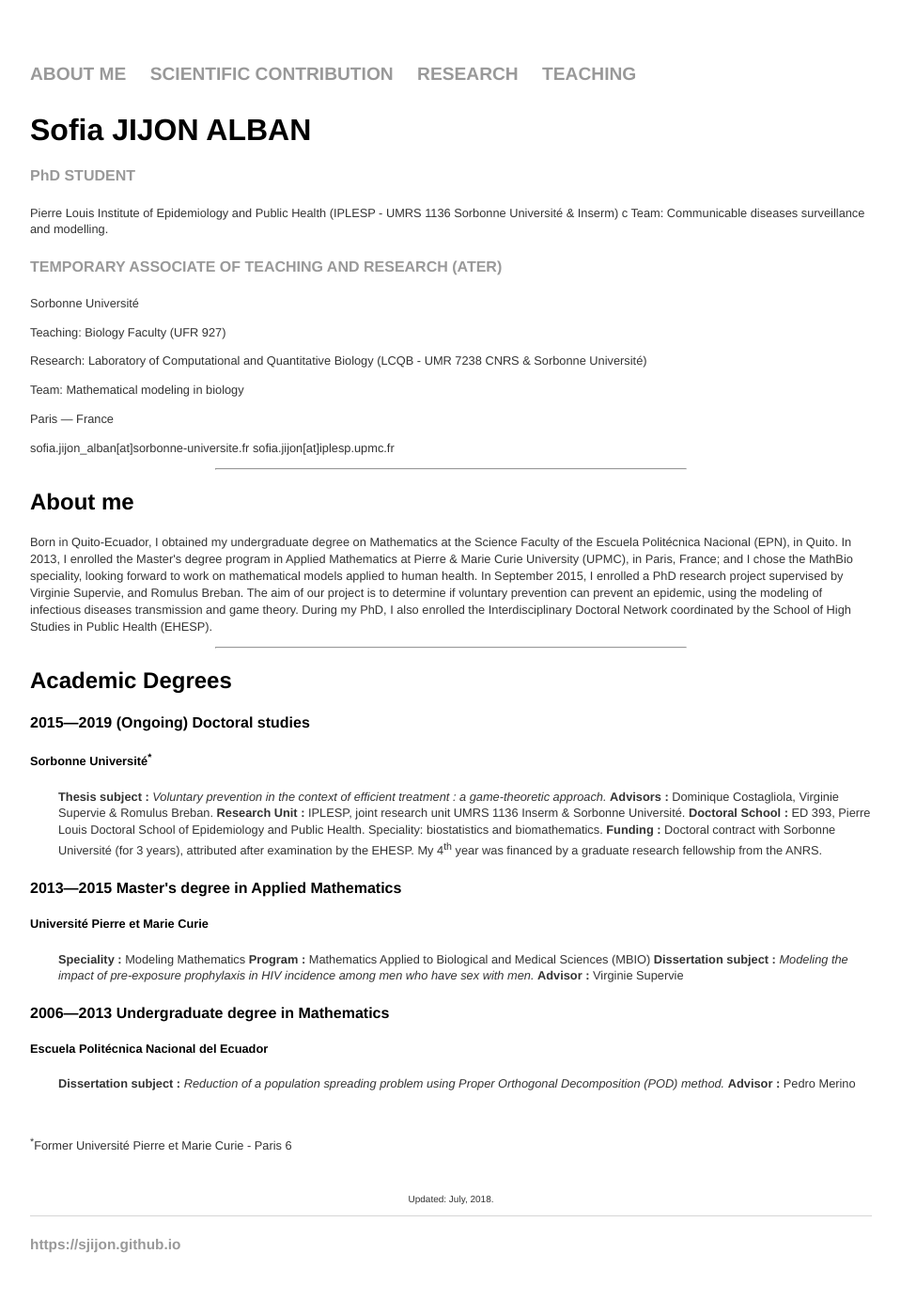
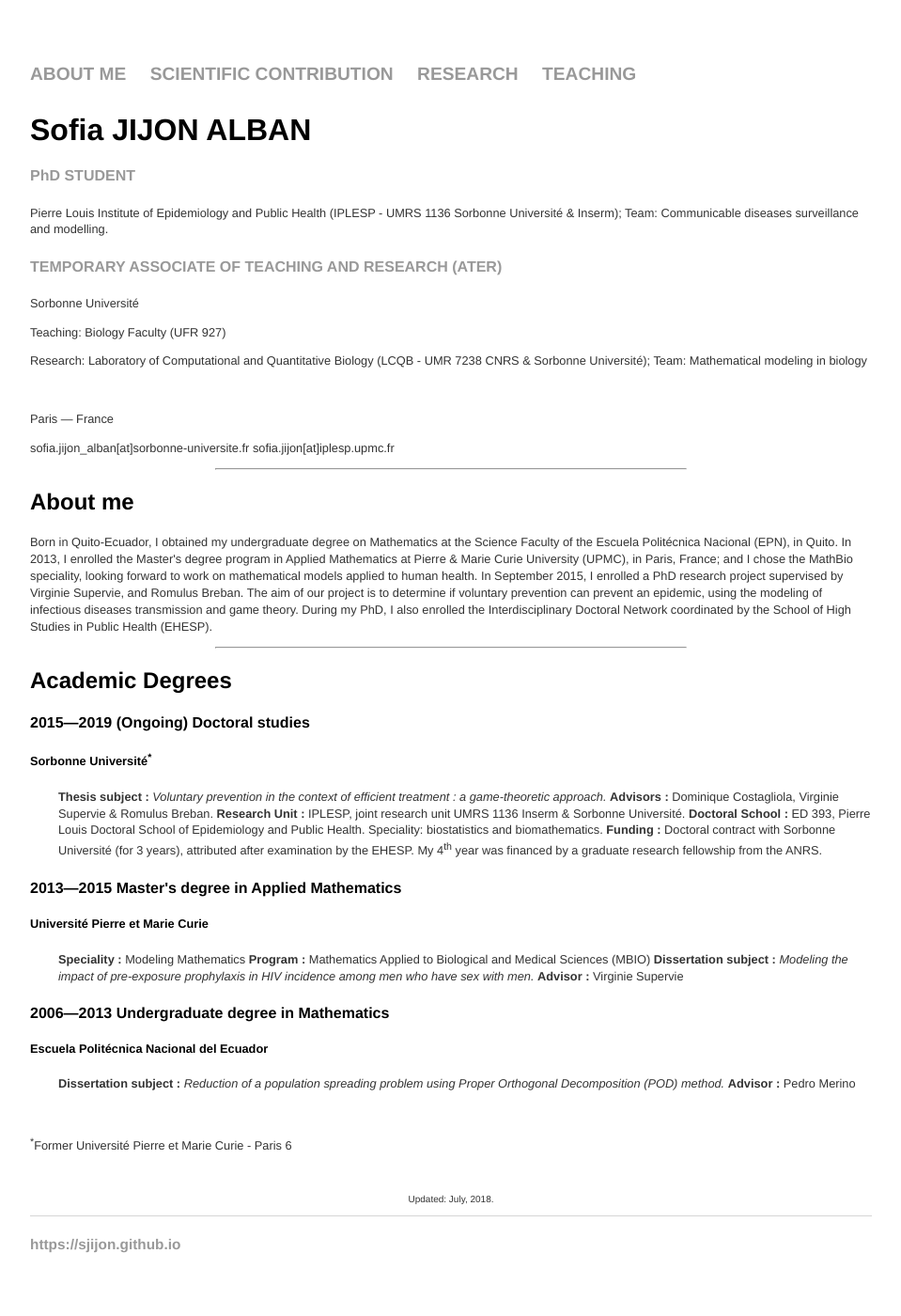
Before and after one commit to sjijon/sjijon.github.io, a Jekyll site: the page built from index.html, in a window 1280 px wide. Shown: the whole page at 94% size, without its empty margins (160-1119 px from the left). Built offline with Jekyll 4.4.1, drawn with Linux system fonts in a browser that asks for light colours; some of the changed lines change nothing that is shown.

Commit message:
Update index.html

```diff
--- a/index.html
+++ b/index.html
@@ -9,9 +9,7 @@
 		PhD STUDENT
 	</h4>
 	<p>
-		Pierre Louis Institute of Epidemiology and Public Health (IPLESP - UMRS 1136 Sorbonne Université & Inserm)
-c
-		Team: Communicable diseases surveillance and modelling.
+		Pierre Louis Institute of Epidemiology and Public Health (IPLESP - UMRS 1136 Sorbonne Université & Inserm); Team: Communicable diseases surveillance and modelling.
 	</p>
 
 	<h4 style="color:#999;">
@@ -24,11 +22,9 @@
 		Teaching: Biology Faculty (UFR 927)
 	</p>
 	<p>
-		Research: Laboratory of Computational and Quantitative Biology (LCQB - UMR 7238 CNRS & Sorbonne Université)
+		Research: Laboratory of Computational and Quantitative Biology (LCQB - UMR 7238 CNRS & Sorbonne Université); Team: Mathematical modeling in biology
 	</p>
-	<p>
-		Team: Mathematical modeling in biology
-	</p>
+	</br>
 	<p>
 		Paris — France
 	</p>
```
